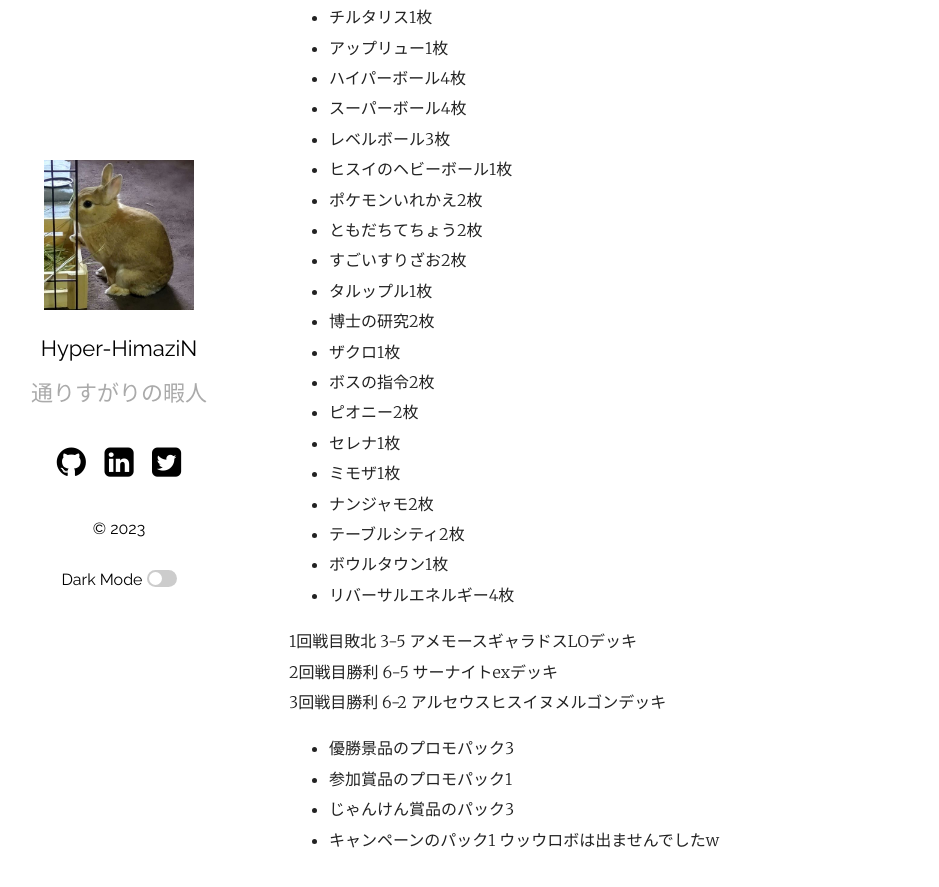
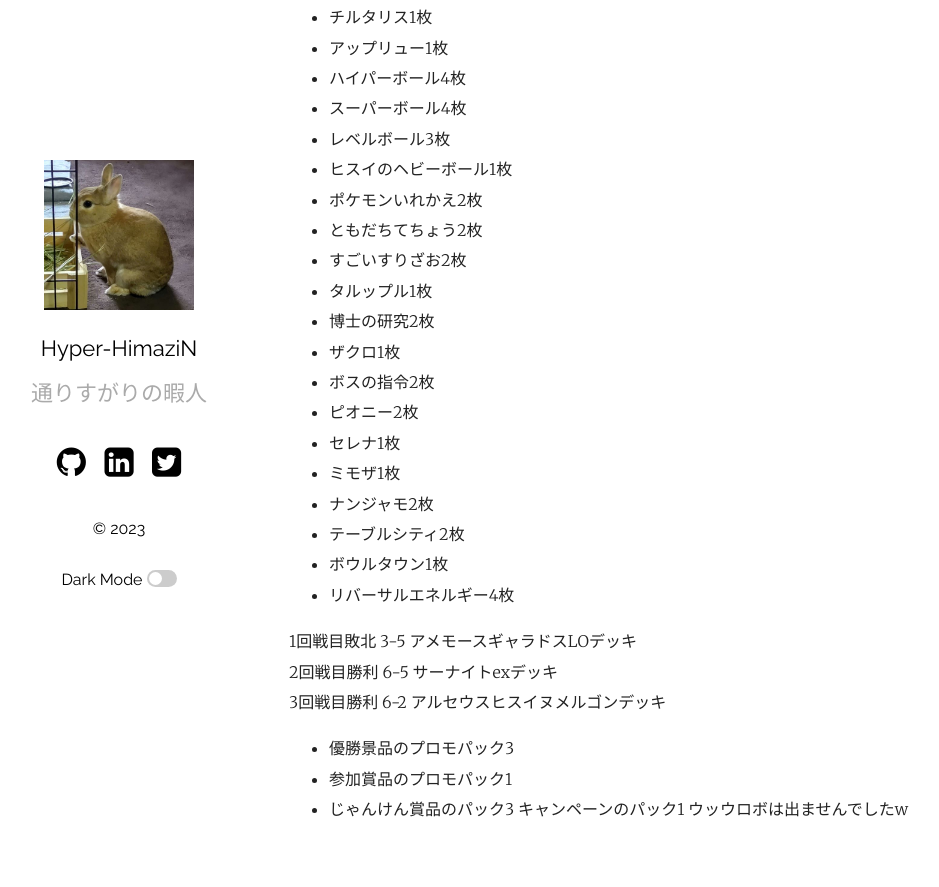
Before and after one commit to S-All11/S-All11.github.io, a Jekyll site: the page built from _posts/2023-04-28-Test4.md, in a window 1280 px wide and 900 px high, scrolled down 845 px. Shown: the top 887 px of the window, without its empty margins (66-1005 px from the left). Built offline with Jekyll 4.4.1, drawn with Linux system fonts in a browser that asks for light colours.

Commit message:
不要な箇条書きの修正

```diff
--- a/_posts/2023-04-28-Test4.md
+++ b/_posts/2023-04-28-Test4.md
@@ -59,5 +59,5 @@
 - 優勝景品のプロモパック3
 - 参加賞品のプロモパック1
 - じゃんけん賞品のパック3
--   キャンペーンのパック1
+   キャンペーンのパック1
 ウッウロボは出ませんでしたw
```
